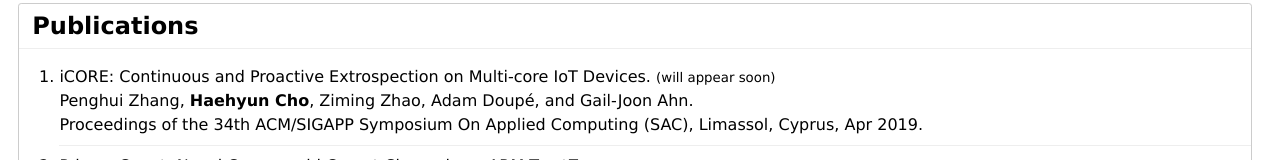
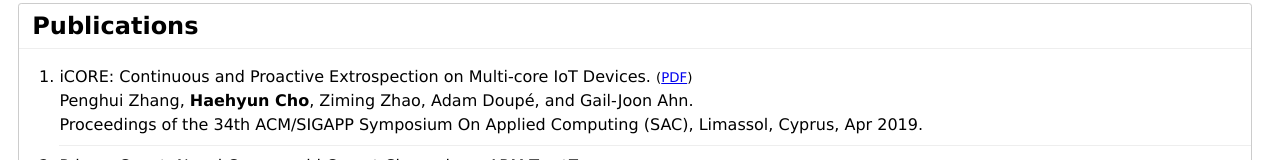
Before and after one commit to haehyun/haehyun.github.io, a plain HTML site: page index.html in a window 1280 px wide. Shown: the part 407-567 px from the top of the page. Drawn offline with nearby package versions, Linux system fonts and the light colour scheme.

Commit message:
uploaded icore paper

```diff
--- a/index.html
+++ b/index.html
@@ -61,8 +61,7 @@
             <ol>
               <li>
                 iCORE: Continuous and Proactive Extrospection on Multi-core IoT Devices.
-                <!-- <small>(<a href="./papers/iCORE-sac19.pdf">PDF</a>)</small><br> -->
-                <small>(will appear soon)</small><br>
+                <small>(<a href="./papers/icore-sac19.pdf">PDF</a>)</small><br>
                 Penghui Zhang, <b>Haehyun Cho</b>, Ziming Zhao, Adam Doup&eacute, and Gail-Joon Ahn.<br>
                 Proceedings of the 34th ACM/SIGAPP Symposium On Applied Computing (SAC), Limassol, Cyprus, Apr 2019.
               </li>
```
Also changed, not shown: 1 other file.
